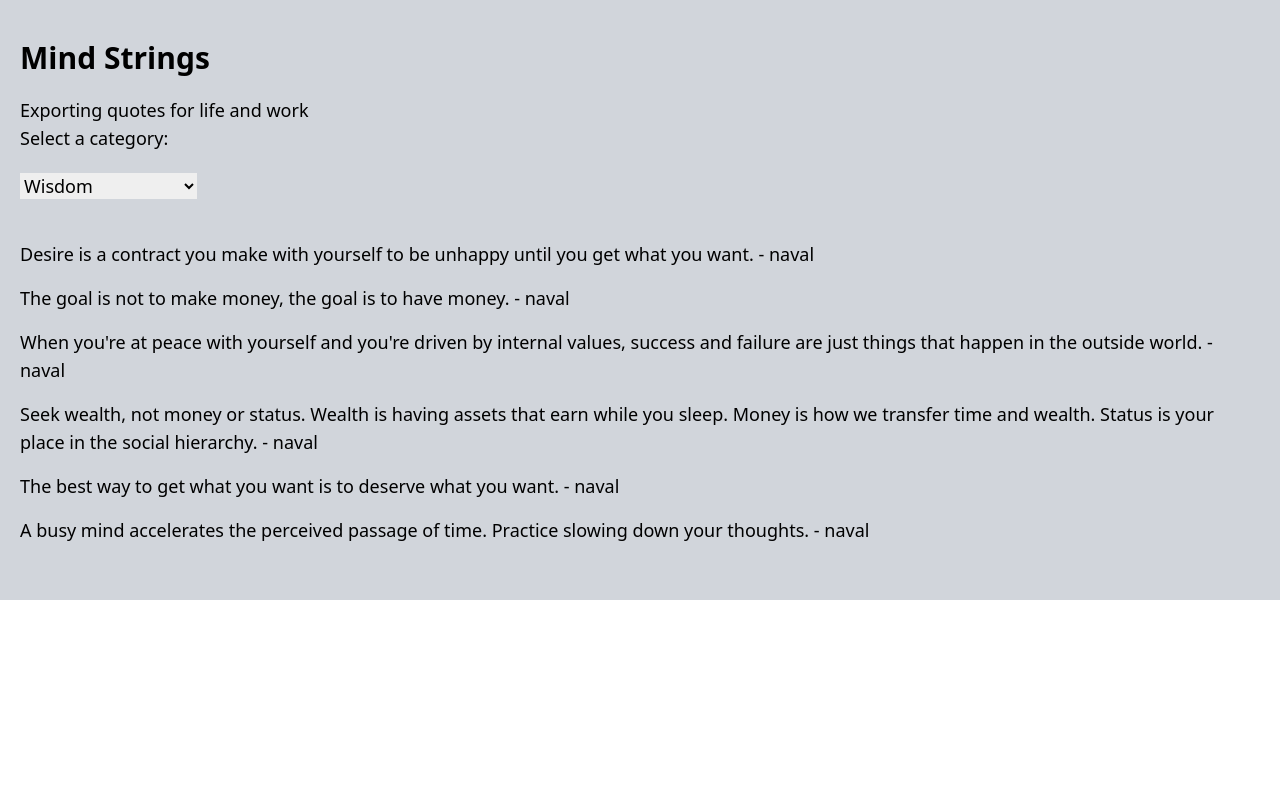
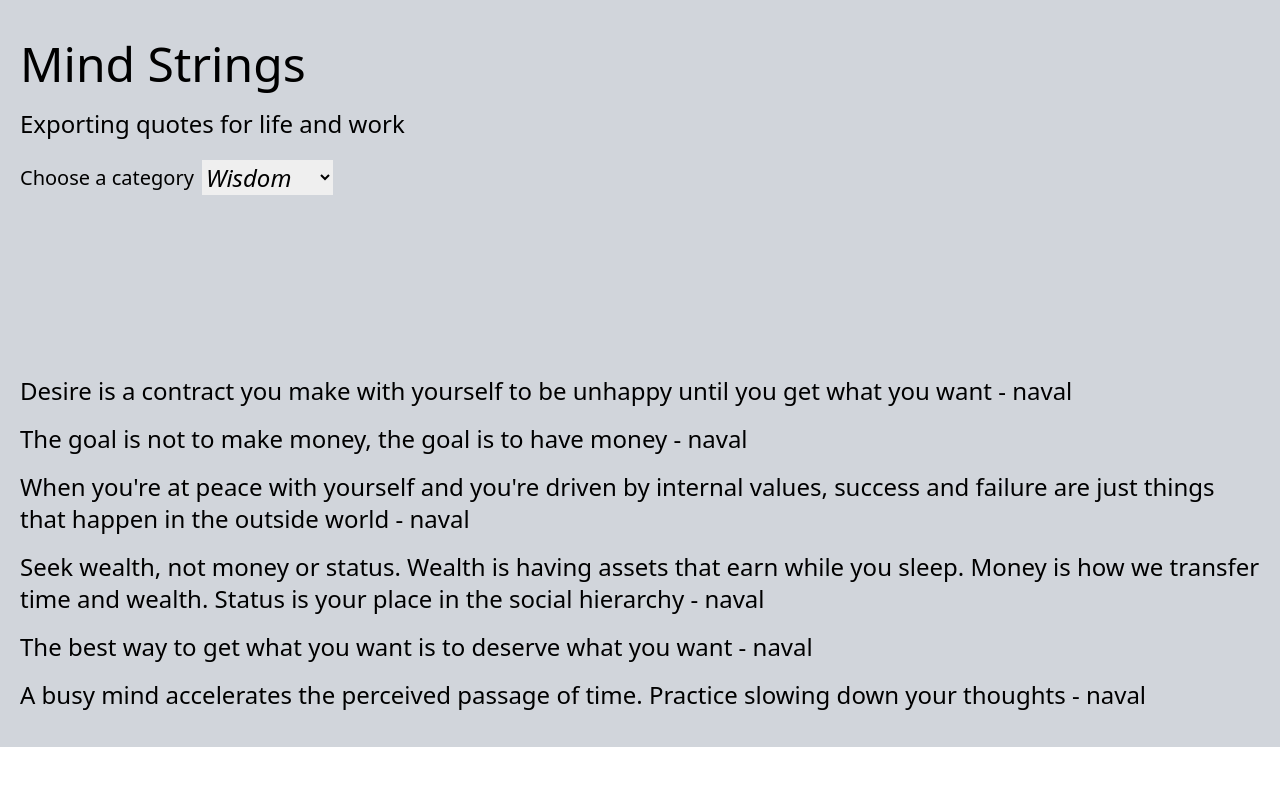
Before and after one commit to joehalls605/Mind-Strings, a React (Create React App) app: page / in a window 1280 px wide. Shown: the top 786 px of the page. Built offline with nearby package versions, Linux system fonts and the light colour scheme.

Commit message:
quotes update

```diff
--- a/src/App.js
+++ b/src/App.js
@@ -3,32 +3,32 @@ import quotes from './Quotes/quotes';
 
 function App() {
 
-const [selectedCategory, setSelectedCategory] = useState("wisdom");
+  const [selectedCategory, setSelectedCategory] = useState("wisdom");
 
-const handleCategoryChange = (event) =>{
-  setSelectedCategory(event.target.value);
-}
+  const handleCategoryChange = (event) => {
+    setSelectedCategory(event.target.value);
+  }
 
   const filteredQuotes = quotes.filter(item => item.category === selectedCategory);
   const items = filteredQuotes.map((quote, index) => (
-    <p key={index} className="mb-4">{quote.quote} - {quote.author}</p>
+    <p key={index} className="mb-4 text-2xl font-sans">{quote.quote} - {quote.author}</p>
   ));
 
   return (
-    <div className="bg-gray-300  p-5">
-      <h1 className='text-3xl font-bold py-5 font-sans'>Mind Strings</h1>
-      <p className='text-lg font-sans'>Exporting quotes for life and work</p>
-      <div className='pb-5 text-lg font-sans'>
-        <label className="block mb-5 text-lg font-sans" htmlFor="category">Select a category:</label>
-        <select id="category" value={selectedCategory} onChange={handleCategoryChange} >
-        <option value="" disabled hidden>Choose a category</option>
+    <div className="bg-gray-300 p-5">
+      <h1 className='text-5xl py-5 font-sans'>Mind Strings</h1>
+      <p className='text-2xl font-sans pb-5'>Exporting quotes for life and work</p>
+      <div className='flex items-center pb-5 text-lg font-sans'>
+        <label className="block mr-2 text-xl font-sans" htmlFor="category">Choose a category</label>
+        <select id="category" value={selectedCategory} onChange={handleCategoryChange} className="italic text-2xl">
           <option value="wisdom">Wisdom</option>
           <option value="happiness">Happiness</option>
           <option value="life">Life</option>
         </select>
-        </div>
-      <div className='text-lg font-sans py-5'>{items}</div>
-      {console.log(items)}
+      </div>
+      <div className='mt-40'>
+      <div className=''>{items}</div>
+      </div>
     </div>
   );
 }
--- a/src/Quotes/quotes.js
+++ b/src/Quotes/quotes.js
@@ -2,72 +2,72 @@ const quotes = [
   {
     category: 'wisdom',
     author: 'naval',
-    quote: "Desire is a contract you make with yourself to be unhappy until you get what you want.",
+    quote: "Desire is a contract you make with yourself to be unhappy until you get what you want",
   },
   {
     category: 'wisdom',
     author: 'naval',
-    quote: "The goal is not to make money, the goal is to have money.",
+    quote: "The goal is not to make money, the goal is to have money",
   },
   {
     category: 'wisdom',
     author: 'naval',
-    quote: "When you're at peace with yourself and you're driven by internal values, success and failure are just things that happen in the outside world.",
+    quote: "When you're at peace with yourself and you're driven by internal values, success and failure are just things that happen in the outside world",
   },
   {
     category: 'wisdom',
     author: 'naval',
-    quote: "Seek wealth, not money or status. Wealth is having assets that earn while you sleep. Money is how we transfer time and wealth. Status is your place in the social hierarchy.",
+    quote: "Seek wealth, not money or status. Wealth is having assets that earn while you sleep. Money is how we transfer time and wealth. Status is your place in the social hierarchy",
   },
   {
     category: 'wisdom',
     author: 'naval',
-    quote: "The best way to get what you want is to deserve what you want.",
+    quote: "The best way to get what you want is to deserve what you want",
   },
   {
     category: 'wisdom',
     author: 'naval',
-    quote: "A busy mind accelerates the perceived passage of time. Practice slowing down your thoughts.",
+    quote: "A busy mind accelerates the perceived passage of time. Practice slowing down your thoughts",
   },
   {
     category: 'happiness',
     author: 'naval',
-    quote: "Happiness is a choice and a skill and you can devote yourself to learning that skill and making that choice.",
+    quote: "Happiness is a choice and a skill and you can devote yourself to learning that skill and making that choice",
   },
   {
     category: 'happiness',
     author: 'naval',
-    quote: "The foundation of happiness is health – physical, mental, and emotional.",
+    quote: "The foundation of happiness is health – physical, mental, and emotional",
   },
   {
     category: 'happiness',
     author: 'naval',
-    quote: "The trick to being really fulfilled is to be grateful.",
+    quote: "The trick to being really fulfilled is to be grateful",
   },
   {
     category: 'happiness',
     author: 'naval',
-    quote: "Suffering is just a refusal to accept the way things are.",
+    quote: "Suffering is just a refusal to accept the way things are",
   },
   {
     category: 'life',
     author: 'naval',
-    quote: "The time you enjoy wasting is not wasted time.",
+    quote: "The time you enjoy wasting is not wasted time",
   },
   {
     category: 'life',
     author: 'naval',
-    quote: "All the real benefits in life come from compound interest.",
+    quote: "All the real benefits in life come from compound interest",
   },
   {
     category: 'life',
     author: 'naval',
-    quote: "Play long-term games with long-term people.",
+    quote: "Play long-term games with long-term people",
   },
   {
     category: 'life',
     author: 'naval',
-    quote: "Your business and your relationships should be set up so that they can run as well without you as they do with you.",
+    quote: "Your business and your relationships should be set up so that they can run as well without you as they do with you",
   },
 ];
 
```
